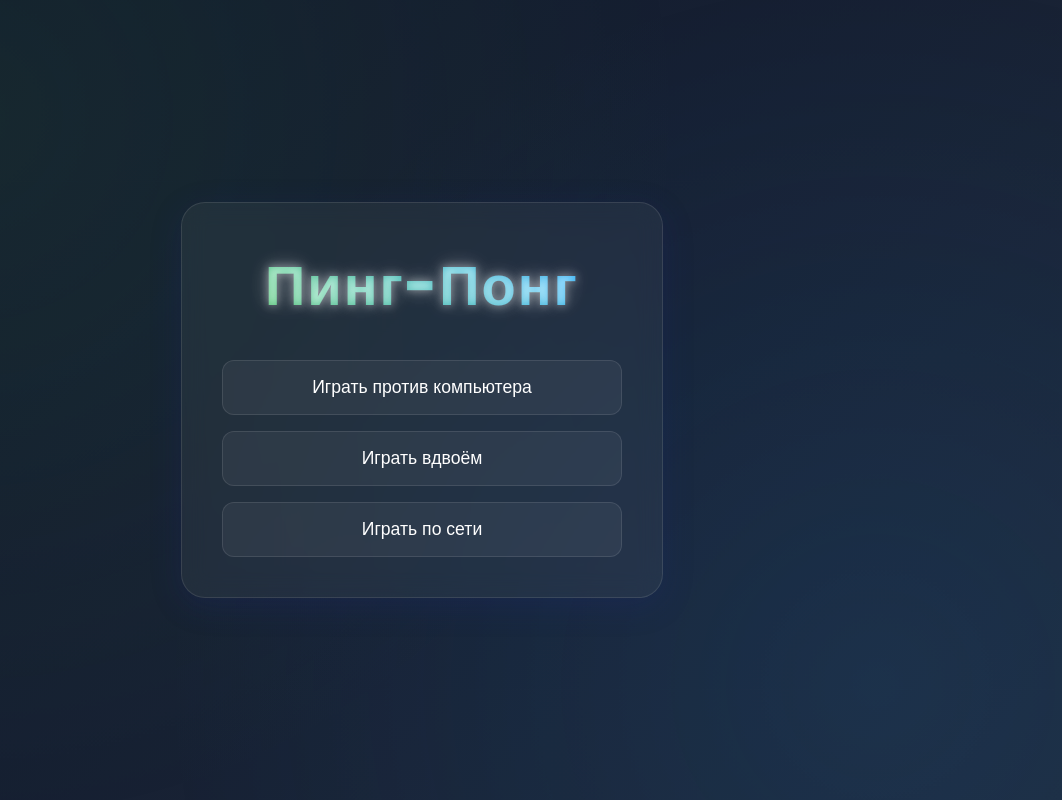
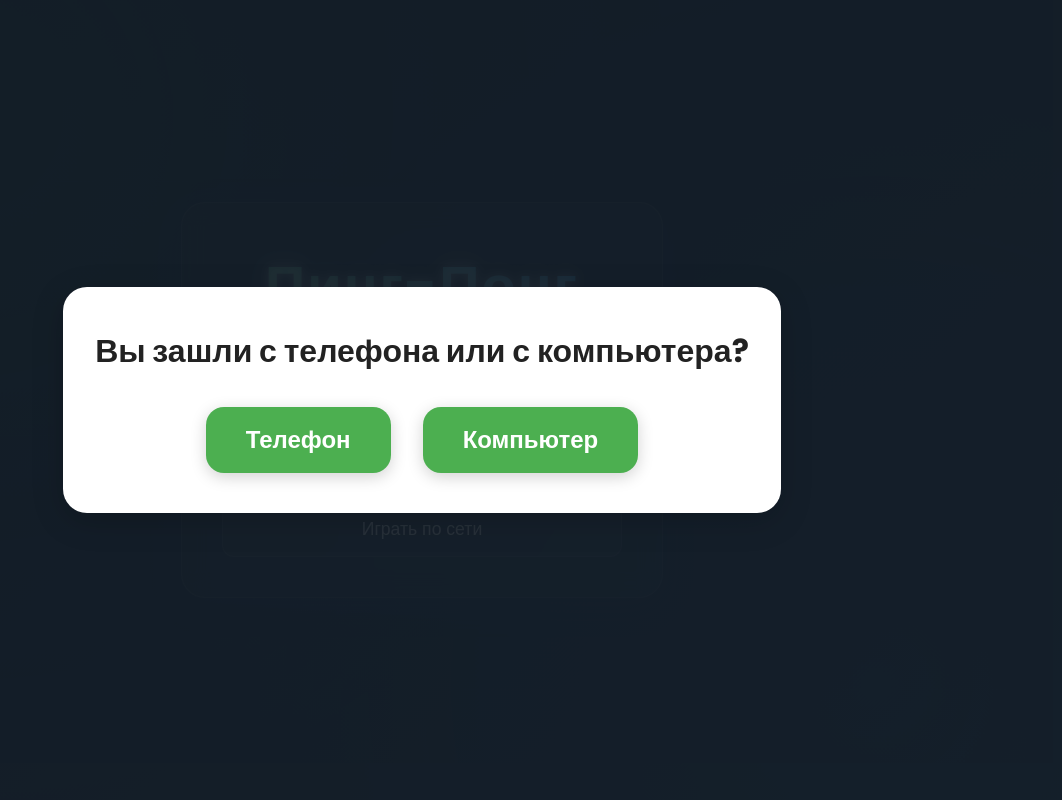
Before and after one commit to AlekseyTezikov12/pingpongonline, a website: page index.html in a window 1280 px wide. Shown: the whole page, without its empty margins (218-1280 px from the left). Drawn offline with Linux system fonts and the light colour scheme.

Commit message:
Add files via upload

```diff
--- a/index.html
+++ b/index.html
@@ -10,6 +10,15 @@
     <link rel="stylesheet" href="style.css">
 </head>
 <body>
+    <div id="device-select" class="device-select" style="display:none;">
+        <div class="device-select-content">
+            <h2>Вы зашли с телефона или с компьютера?</h2>
+            <div class="device-select-buttons">
+                <button id="choose-mobile">Телефон</button>
+                <button id="choose-desktop">Компьютер</button>
+            </div>
+        </div>
+    </div>
     <div class="game-container">
         <div id="menu" class="menu">
             <h1>Пинг-Понг</h1>
--- a/script.js
+++ b/script.js
@@ -31,6 +31,9 @@ const backToMainButton = document.getElementById('back-to-main');
 const startGameButton = document.getElementById('startGameButton');
 const touchUpBtn = document.getElementById('touch-up');
 const touchDownBtn = document.getElementById('touch-down');
+const deviceSelect = document.getElementById('device-select');
+const chooseMobile = document.getElementById('choose-mobile');
+const chooseDesktop = document.getElementById('choose-desktop');
 
 // Set canvas size
 canvas.width = 800;
@@ -658,7 +661,39 @@ function resizeCanvas() {
     computer.y = canvas.height / dpr / 2 - computer.height / 2;
     ball.x = canvas.width / dpr / 2;
     ball.y = canvas.height / dpr / 2;
+    resetScores();
+    resetGame();
 }
 
 window.addEventListener('resize', resizeCanvas);
 resizeCanvas();
+
+function showDeviceSelect() {
+    deviceSelect.style.display = 'flex';
+}
+function hideDeviceSelect() {
+    deviceSelect.style.display = 'none';
+}
+function setDeviceType(type) {
+    if (type === 'mobile') {
+        document.body.classList.add('show-touch-controls');
+    } else {
+        document.body.classList.remove('show-touch-controls');
+    }
+    localStorage.setItem('deviceType', type);
+}
+if (!localStorage.getItem('deviceType')) {
+    showDeviceSelect();
+} else {
+    setDeviceType(localStorage.getItem('deviceType'));
+}
+if (chooseMobile && chooseDesktop) {
+    chooseMobile.onclick = function() {
+        setDeviceType('mobile');
+        hideDeviceSelect();
+    };
+    chooseDesktop.onclick = function() {
+        setDeviceType('desktop');
+        hideDeviceSelect();
+    };
+}
--- a/style.css
+++ b/style.css
@@ -376,3 +376,47 @@ body::before {
         margin: 0 auto;
     }
 }
+
+.device-select {
+    position: fixed;
+    left: 0; top: 0; right: 0; bottom: 0;
+    background: rgba(20, 30, 40, 0.92);
+    z-index: 2000;
+    display: flex;
+    align-items: center;
+    justify-content: center;
+}
+.device-select-content {
+    background: #fff;
+    color: #222;
+    border-radius: 24px;
+    padding: 2.5rem 2rem;
+    box-shadow: 0 8px 32px 0 rgba(0,0,0,0.18);
+    text-align: center;
+    max-width: 90vw;
+}
+.device-select-content h2 {
+    font-size: 2rem;
+    margin-bottom: 2rem;
+}
+.device-select-buttons {
+    display: flex;
+    gap: 2rem;
+    justify-content: center;
+}
+.device-select-buttons button {
+    font-size: 1.5rem;
+    padding: 1.2rem 2.5rem;
+    border-radius: 18px;
+    background: var(--primary-color);
+    color: #fff;
+    border: none;
+    font-weight: bold;
+    cursor: pointer;
+    box-shadow: 0 4px 16px rgba(0,0,0,0.18);
+    transition: background 0.2s;
+}
+.device-select-buttons button:hover {
+    background: var(--secondary-color);
+}
+body.show-touch-controls .touch-controls { display: flex !important; }
```
